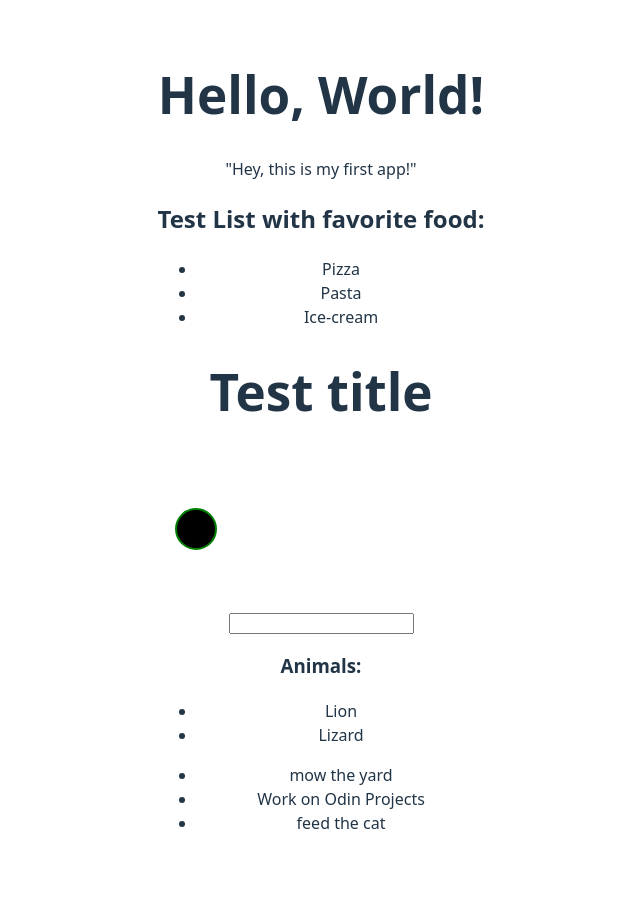
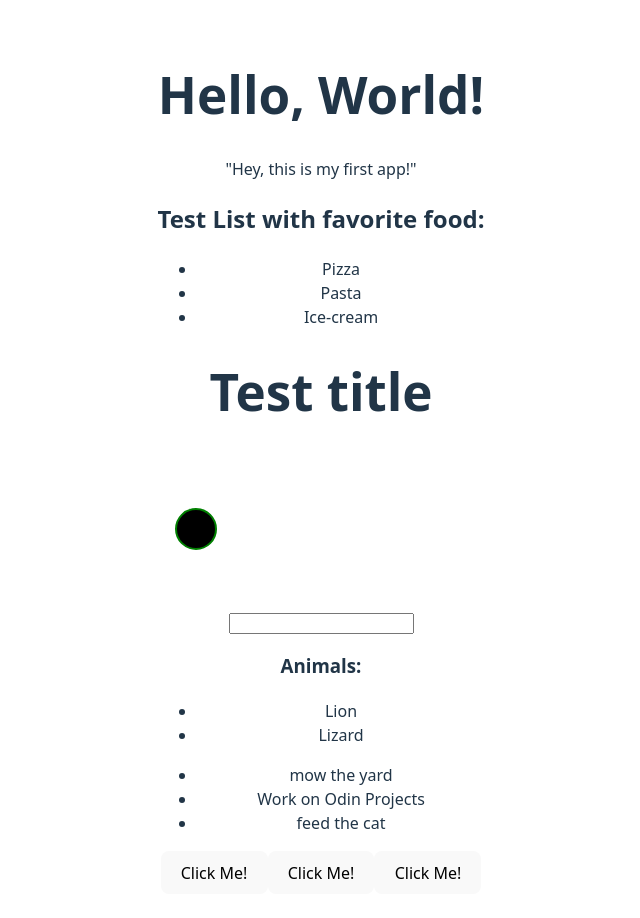
Before and after one commit to FreeFallRush/my-first-react-app, a React (Vite) app: page / in a window 1280 px wide. Shown: the top 918 px of the page, without its empty margins (319-959 px from the left). Before the commit the page ends 883 px from the top, so only its background shows below. Built offline with nearby package versions, Linux system fonts and the light colour scheme.

Commit message:
Added Button.jsx with Button function
Imported Button in App.jsx

```diff
--- a/src/App.jsx
+++ b/src/App.jsx
@@ -7,6 +7,7 @@ import FavFood from "./FavFood";
 import CorrectTest from "./CorrectTest";
 import LoopTest from "./LoopTest";
 import TodoList from "./ToDo";
+import Button from "./Button";
 
 function App() {
   return (
@@ -17,6 +18,9 @@ function App() {
       <CorrectTest />
       <LoopTest />
       <TodoList />
+      <Button />
+      <Button />
+      <Button />
     </>
   );
 }
--- /dev/null
+++ b/src/Button.jsx
@@ -0,0 +1,5 @@
+function Button() {
+  return <button>Click Me!</button>;
+}
+
+export default Button;
```
